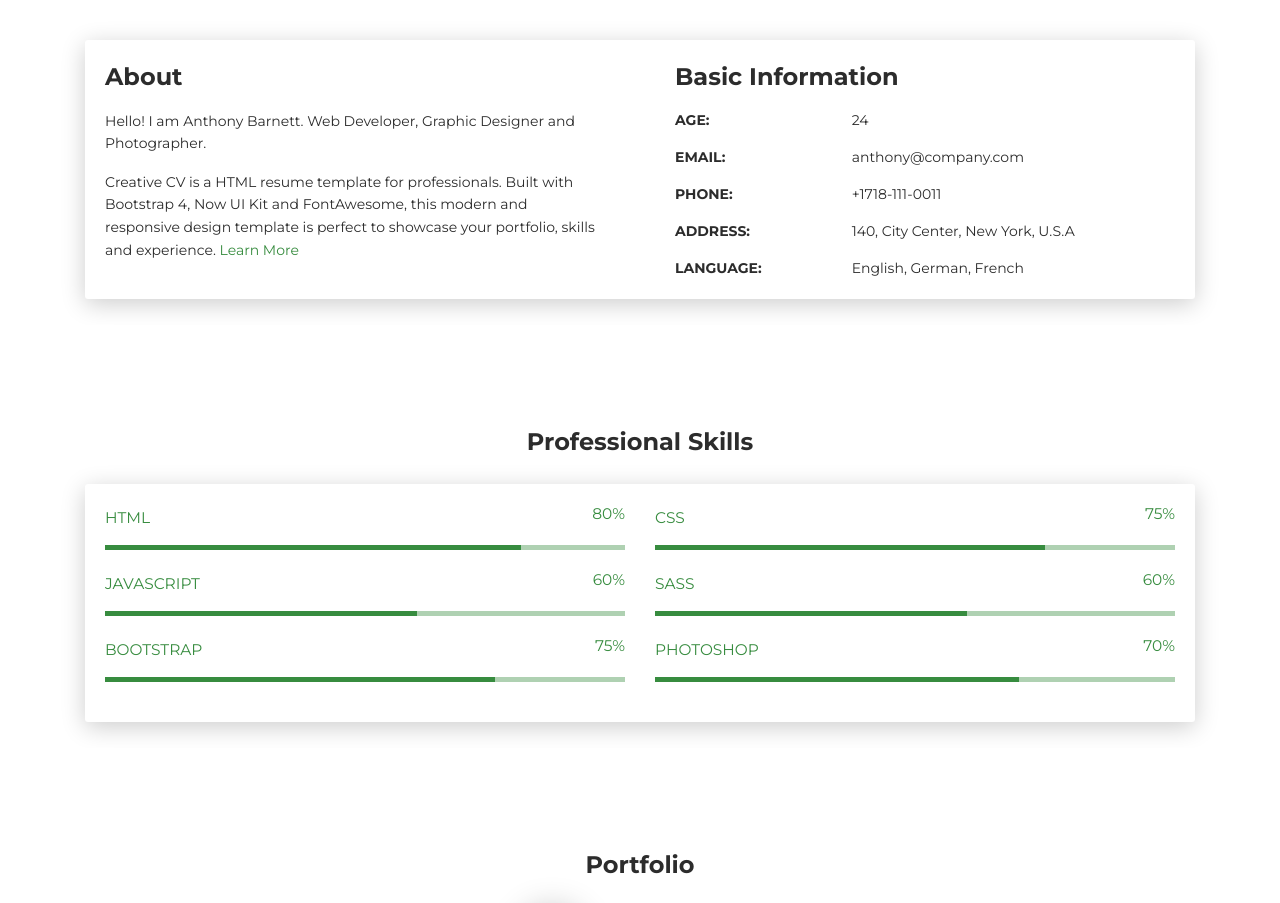
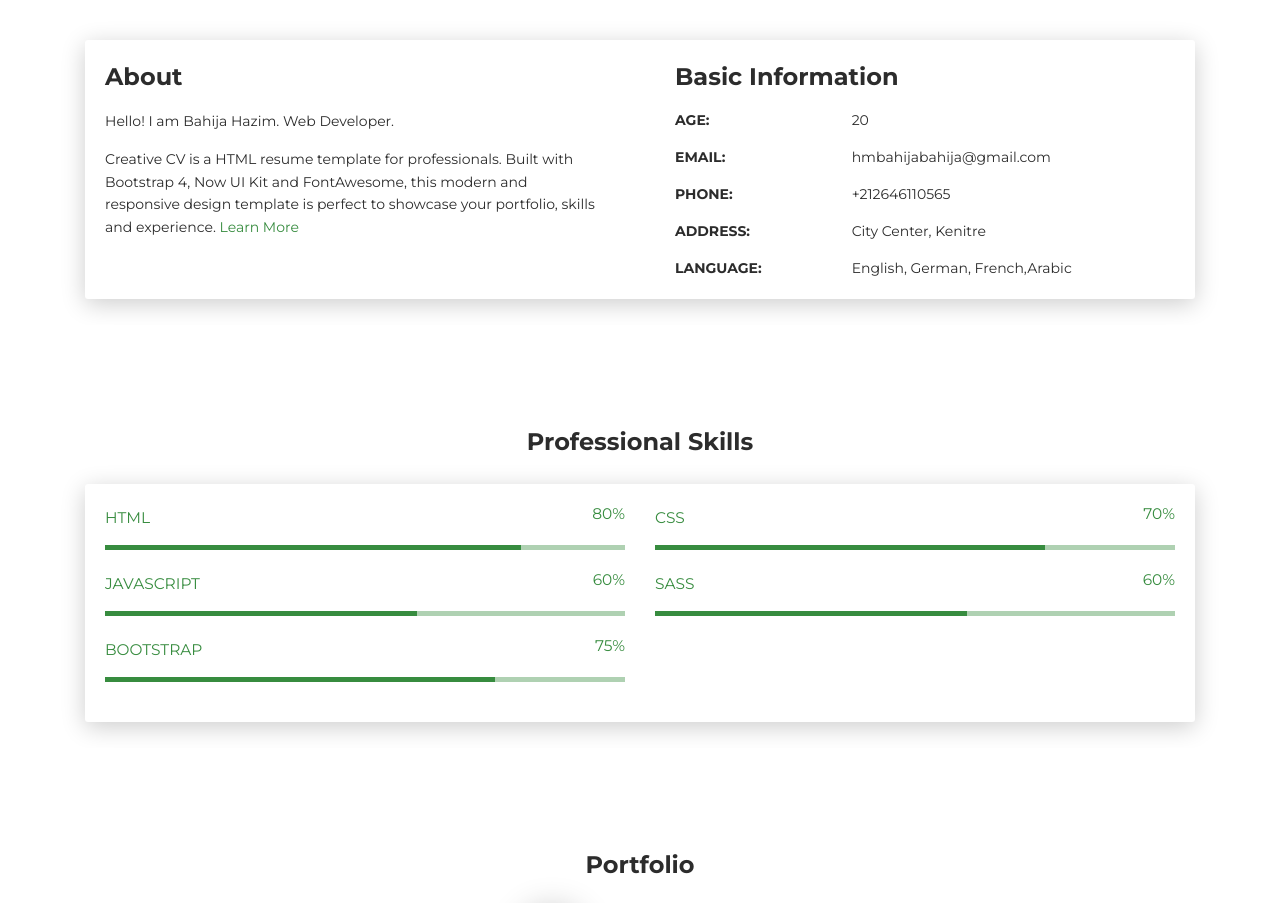
Before and after one commit to BahijaHm/portfolio, a plain HTML site: page index.html in a window 1280 px wide. Shown: the part 580-1483 px from the top of the page. Drawn offline with Linux system fonts and the light colour scheme.

Commit message:
Update index.html

```diff
--- a/index.html
+++ b/index.html
@@ -49,8 +49,8 @@
       <div class="container">
         <div class="content-center">
           <div class="cc-profile-image"><a href="#"><img src="images/anthony.jpg" alt="Image"/></a></div>
-          <div class="h2 title">Imad</div>
-          <p class="category text-white">Web Developer, Graphic Designer,  Photographer</p><a class="btn btn-primary smooth-scroll mr-2" href="#contact" data-aos="zoom-in" data-aos-anchor="data-aos-anchor">Hire Me</a><a class="btn btn-primary" href="#" data-aos="zoom-in" data-aos-anchor="data-aos-anchor">Download CV</a>
+          <div class="h2 title">Bahija Hazim</div>
+          <p class="category text-white">Web Developer</p><a class="btn btn-primary smooth-scroll mr-2" href="#contact" data-aos="zoom-in" data-aos-anchor="data-aos-anchor">Hire Me</a><a class="btn btn-primary" href="#" data-aos="zoom-in" data-aos-anchor="data-aos-anchor">Download CV</a>
         </div>
       </div>
       <div class="section">
@@ -68,7 +68,7 @@
         <div class="col-lg-6 col-md-12">
           <div class="card-body">
             <div class="h4 mt-0 title">About</div>
-            <p>Hello! I am Anthony Barnett. Web Developer, Graphic Designer and Photographer.</p>
+            <p>Hello! I am Bahija Hazim. Web Developer.</p>
             <p>Creative CV is a HTML resume template for professionals. Built with Bootstrap 4, Now UI Kit and FontAwesome, this modern and responsive design template is perfect to showcase your portfolio, skills and experience. <a href="https://templateflip.com/templates/creative-cv/" target="_blank">Learn More</a></p>
           </div>
         </div>
@@ -77,23 +77,23 @@
             <div class="h4 mt-0 title">Basic Information</div>
             <div class="row">
               <div class="col-sm-4"><strong class="text-uppercase">Age:</strong></div>
-              <div class="col-sm-8">24</div>
+              <div class="col-sm-8">20</div>
             </div>
             <div class="row mt-3">
               <div class="col-sm-4"><strong class="text-uppercase">Email:</strong></div>
-              <div class="col-sm-8">anthony@company.com</div>
+              <div class="col-sm-8">hmbahijabahija@gmail.com</div>
             </div>
             <div class="row mt-3">
               <div class="col-sm-4"><strong class="text-uppercase">Phone:</strong></div>
-              <div class="col-sm-8">+1718-111-0011</div>
+              <div class="col-sm-8">+212646110565</div>
             </div>
             <div class="row mt-3">
               <div class="col-sm-4"><strong class="text-uppercase">Address:</strong></div>
-              <div class="col-sm-8">140, City Center, New York, U.S.A</div>
+              <div class="col-sm-8"> City Center, Kenitre</div>
             </div>
             <div class="row mt-3">
               <div class="col-sm-4"><strong class="text-uppercase">Language:</strong></div>
-              <div class="col-sm-8">English, German, French</div>
+              <div class="col-sm-8">English, German, French,Arabic</div>
             </div>
           </div>
         </div>
@@ -117,7 +117,7 @@
           <div class="col-md-6">
             <div class="progress-container progress-primary"><span class="progress-badge">CSS</span>
               <div class="progress">
-                <div class="progress-bar progress-bar-primary" data-aos="progress-full" data-aos-offset="10" data-aos-duration="2000" role="progressbar" aria-valuenow="60" aria-valuemin="0" aria-valuemax="100" style="width: 75%;"></div><span class="progress-value">75%</span>
+                <div class="progress-bar progress-bar-primary" data-aos="progress-full" data-aos-offset="10" data-aos-duration="2000" role="progressbar" aria-valuenow="60" aria-valuemin="0" aria-valuemax="100" style="width: 75%;"></div><span class="progress-value">70%</span>
               </div>
             </div>
           </div>
@@ -146,13 +146,13 @@
               </div>
             </div>
           </div>
-          <div class="col-md-6">
+         <!-- <div class="col-md-6">
             <div class="progress-container progress-primary"><span class="progress-badge">Photoshop</span>
               <div class="progress">
                 <div class="progress-bar progress-bar-primary" data-aos="progress-full" data-aos-offset="10" data-aos-duration="2000" role="progressbar" aria-valuenow="60" aria-valuemin="0" aria-valuemax="100" style="width: 70%;"></div><span class="progress-value">70%</span>
               </div>
             </div>
-          </div>
+          </div> !-->
         </div>
       </div>
     </div>
@@ -350,7 +350,7 @@
       <div class="row">
         <div class="col-md-3 bg-primary" data-aos="fade-right" data-aos-offset="50" data-aos-duration="500">
           <div class="card-body cc-education-header">
-            <p>2013 - 2015</p>
+            <p>2025 - 2026</p>
             <div class="h5">Master's Degree</div>
           </div>
         </div>
@@ -367,7 +367,7 @@
       <div class="row">
         <div class="col-md-3 bg-primary" data-aos="fade-right" data-aos-offset="50" data-aos-duration="500">
           <div class="card-body cc-education-header">
-            <p>2009 - 2013</p>
+            <p>2023 - 2024</p>
             <div class="h5">Bachelor's Degree</div>
           </div>
         </div>
@@ -384,13 +384,13 @@
       <div class="row">
         <div class="col-md-3 bg-primary" data-aos="fade-right" data-aos-offset="50" data-aos-duration="500">
           <div class="card-body cc-education-header">
-            <p>2007 - 2009</p>
+            <p>2021 - 2022</p>
             <div class="h5">High School</div>
           </div>
         </div>
         <div class="col-md-9" data-aos="fade-left" data-aos-offset="50" data-aos-duration="500">
           <div class="card-body">
-            <div class="h5">Science and Mathematics</div>
+            <div class="h5">Science and Physic</div>
             <p class="category">School of Secondary board</p>
             <p>Euismod massa scelerisque suspendisse fermentum habitant vitae ullamcorper magna quam iaculis, tristique sapien taciti mollis interdum sagittis libero nunc inceptos tellus, hendrerit vel eleifend primis lectus quisque cubilia sed mauris. Lacinia porta vestibulum diam integer quisque eros pulvinar curae, curabitur feugiat arcu vivamus parturient aliquet laoreet at, eu etiam pretium molestie ultricies sollicitudin dui.</p>
           </div>
@@ -500,11 +500,11 @@
                 <div class="col-md-6">
                   <div class="card-body">
                     <p class="mb-0"><strong>Address </strong></p>
-                    <p class="pb-2">140, City Center, New York, U.S.A</p>
+                    <p class="pb-2">City Center, Kenitra</p>
                     <p class="mb-0"><strong>Phone</strong></p>
-                    <p class="pb-2">+1718-111-0011</p>
+                    <p class="pb-2">+212646110565</p>
                     <p class="mb-0"><strong>Email</strong></p>
-                    <p>anthony@company.com</p>
+                    <p>hmbahijabahija@gmail.com</p>
                   </div>
                 </div>
               </div>
@@ -518,7 +518,7 @@
     </div>
     <footer class="footer">
       <div class="container text-center"><a class="cc-facebook btn btn-link" href="#"><i class="fa fa-facebook fa-2x " aria-hidden="true"></i></a><a class="cc-twitter btn btn-link " href="#"><i class="fa fa-twitter fa-2x " aria-hidden="true"></i></a><a class="cc-google-plus btn btn-link" href="#"><i class="fa fa-google-plus fa-2x" aria-hidden="true"></i></a><a class="cc-instagram btn btn-link" href="#"><i class="fa fa-instagram fa-2x " aria-hidden="true"></i></a></div>
-      <div class="h4 title text-center">Anthony Barnett</div>
+      <div class="h4 title text-center">Bahija Hazim</div>
       <div class="text-center text-muted">
         <p>&copy; Creative CV. All rights reserved.<br>Design - <a class="credit" href="https://templateflip.com" target="_blank">TemplateFlip</a></p>
       </div>
```
